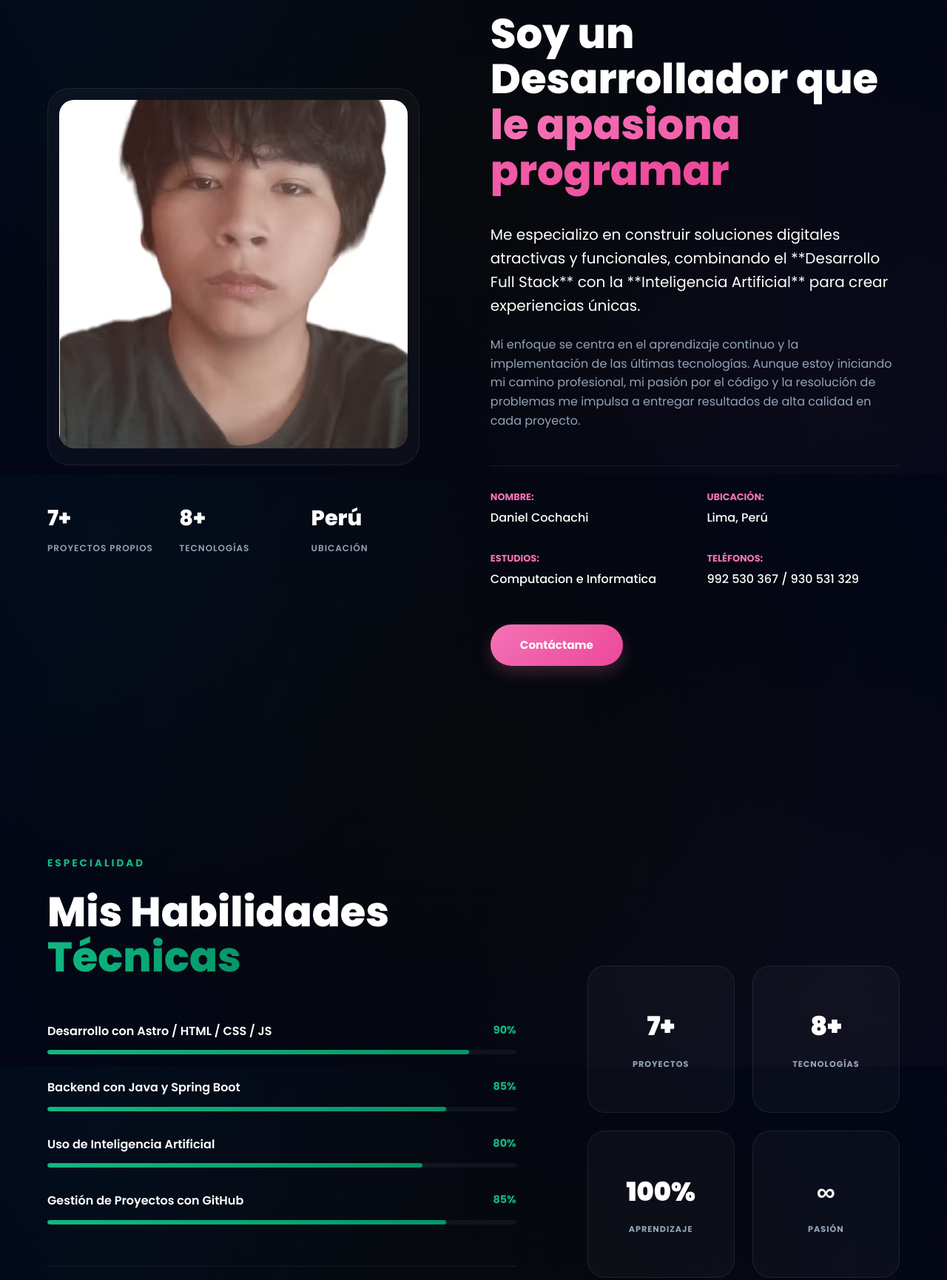
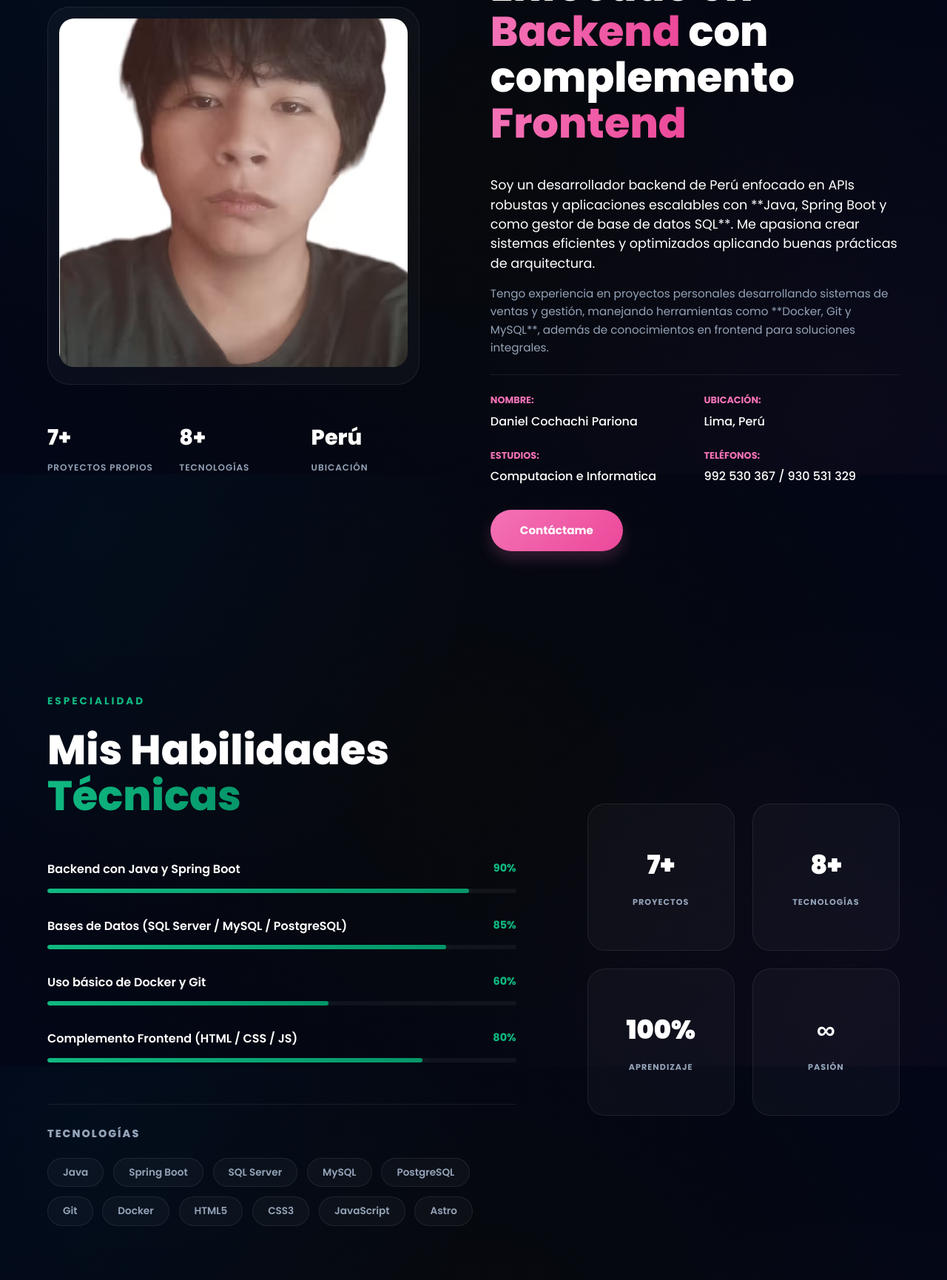
Before and after one commit to Daniel-Cochachi/Portafolio-Daniel-Cochachi, an Astro site: page / in a window 1280 px wide. Shown: the part 959-2689 px from the top of the page at 74% size. Built offline with nearby package versions, Linux system fonts and the light colour scheme; Astro itself is replaced by a stand-in of ours; some icons are missing.

Commit message:
feat: update profile to Backend developer with Java and Spring Boot focus

```diff
--- a/src/components/About.astro
+++ b/src/components/About.astro
@@ -9,7 +9,7 @@ const stats = [
 ];
 ---
 
-<section class="about section-padding" id="about">
+<section class="about" id="about">
   <div class="container">
     <div class="about-grid">
       <!-- Left: Image & Stats -->
@@ -31,20 +31,20 @@ const stats = [
       <!-- Right: Content -->
       <div class="about-content fade-up-d1">
         <span class="section-tag section-tag-pink">Sobre Mí</span>
-        <h2 class="section-title">Soy un Desarrollador que<br/><span class="text-gradient-pink">le apasiona programar</span></h2>
+        <h2 class="section-title">Enfocado en <span class="text-gradient-pink">Backend</span> con<br/>complemento <span class="text-gradient-pink">Frontend</span></h2>
 
         <p class="bio">
-          Me especializo en construir soluciones digitales atractivas y funcionales, combinando el **Desarrollo Full Stack** con la **Inteligencia Artificial** para crear experiencias únicas.
+          Soy un desarrollador backend de Perú enfocado en APIs robustas y aplicaciones escalables con **Java, Spring Boot y como gestor de base de datos SQL**. Me apasiona crear sistemas eficientes y optimizados aplicando buenas prácticas de arquitectura.
         </p>
 
         <p class="bio-secondary">
-          Mi enfoque se centra en el aprendizaje continuo y la implementación de las últimas tecnologías. Aunque estoy iniciando mi camino profesional, mi pasión por el código y la resolución de problemas me impulsa a entregar resultados de alta calidad en cada proyecto.
+          Tengo experiencia en proyectos personales desarrollando sistemas de ventas y gestión, manejando herramientas como **Docker, Git y MySQL**, además de conocimientos en frontend para soluciones integrales.
         </p>
 
         <div class="personal-info">
           <div class="info-row">
             <span class="label">Nombre:</span>
-            <span class="value">Daniel Cochachi</span>
+            <span class="value">Daniel Cochachi Pariona</span>
           </div>
           <div class="info-row">
             <span class="label">Ubicación:</span>
@@ -73,6 +73,10 @@ const stats = [
 </section>
 
 <style>
+  .about {
+    padding: clamp(3rem, 6vw, 4rem) 0;
+  }
+
   .about-grid {
     display: grid;
     grid-template-columns: 1fr 1.1fr;
@@ -153,23 +157,24 @@ const stats = [
   }
 
   .bio {
-    font-size: 1.25rem;
+    font-size: 1.1rem;
     color: white;
-    margin-bottom: 1.5rem;
-    line-height: 1.6;
+    margin-bottom: 1rem;
+    line-height: 1.5;
   }
 
   .bio-secondary {
+    font-size: 0.95rem;
     color: var(--text-dim);
-    margin-bottom: 3rem;
+    margin-bottom: 1.5rem;
   }
 
   .personal-info {
     display: grid;
     grid-template-columns: 1fr 1fr;
-    gap: 2rem;
-    margin-bottom: 3rem;
-    padding-top: 2rem;
+    gap: 1.5rem;
+    margin-bottom: 2rem;
+    padding-top: 1.5rem;
     border-top: 1px solid var(--border);
   }
 
--- a/src/components/Hero.astro
+++ b/src/components/Hero.astro
@@ -6,8 +6,8 @@ import profileImg from "../assets/foto-perfil.avif";
   <div class="container hero-inner">
     <div class="hero-text fade-up">
       <span class="greeting">Hola, soy</span>
-      <h1 class="name">Daniel<br/><span class="last-name">Cochachi</span></h1>
-      <p class="role">Desarrollador Full Stack & <span class="highlight">Especialista en IA</span></p>
+      <h1 class="name">Daniel<br/><span class="last-name">Cochachi Pariona</span></h1>
+      <p class="role">Desarrollador <span class="highlight">Backend</span></p>
 
       <div class="hero-cta">
         <a href="#portfolio" class="btn btn-primary">Ver mi trabajo</a>
@@ -24,7 +24,7 @@ import profileImg from "../assets/foto-perfil.avif";
 
         <div class="tech-badge-hero shimmer">
           <Icon name="lucide:sparkles" class="badge-icon" />
-          <span class="badge-text">Potenciado con IA</span>
+          <span class="badge-text">Especialista Backend</span>
         </div>
       </div>
     </div>
--- a/src/components/SkillsSection.astro
+++ b/src/components/SkillsSection.astro
@@ -1,12 +1,12 @@
 ---
 const mainSkills = [
-  { name: 'Desarrollo con Astro / HTML / CSS / JS', level: 90 },
-  { name: 'Backend con Java y Spring Boot', level: 85 },
-  { name: 'Uso de Inteligencia Artificial', level: 80 },
-  { name: 'Gestión de Proyectos con GitHub', level: 85 },
+  { name: 'Backend con Java y Spring Boot', level: 90 },
+  { name: 'Bases de Datos (SQL Server / MySQL / PostgreSQL)', level: 85 },
+  { name: 'Uso básico de Docker y Git', level: 60 },
+  { name: 'Complemento Frontend (HTML / CSS / JS)', level: 80 },
 ];
 
-const secondarySkills = ['Java', 'Spring Boot', 'HTML5', 'CSS3', 'JavaScript', 'Astro', 'GitHub', 'IA'];
+const secondarySkills = ['Java', 'Spring Boot', 'SQL Server', 'MySQL', 'PostgreSQL', 'Git', 'Docker', 'HTML5', 'CSS3', 'JavaScript', 'Astro'];
 
 const stats = [
   { label: 'Proyectos', value: '7+' },
```
